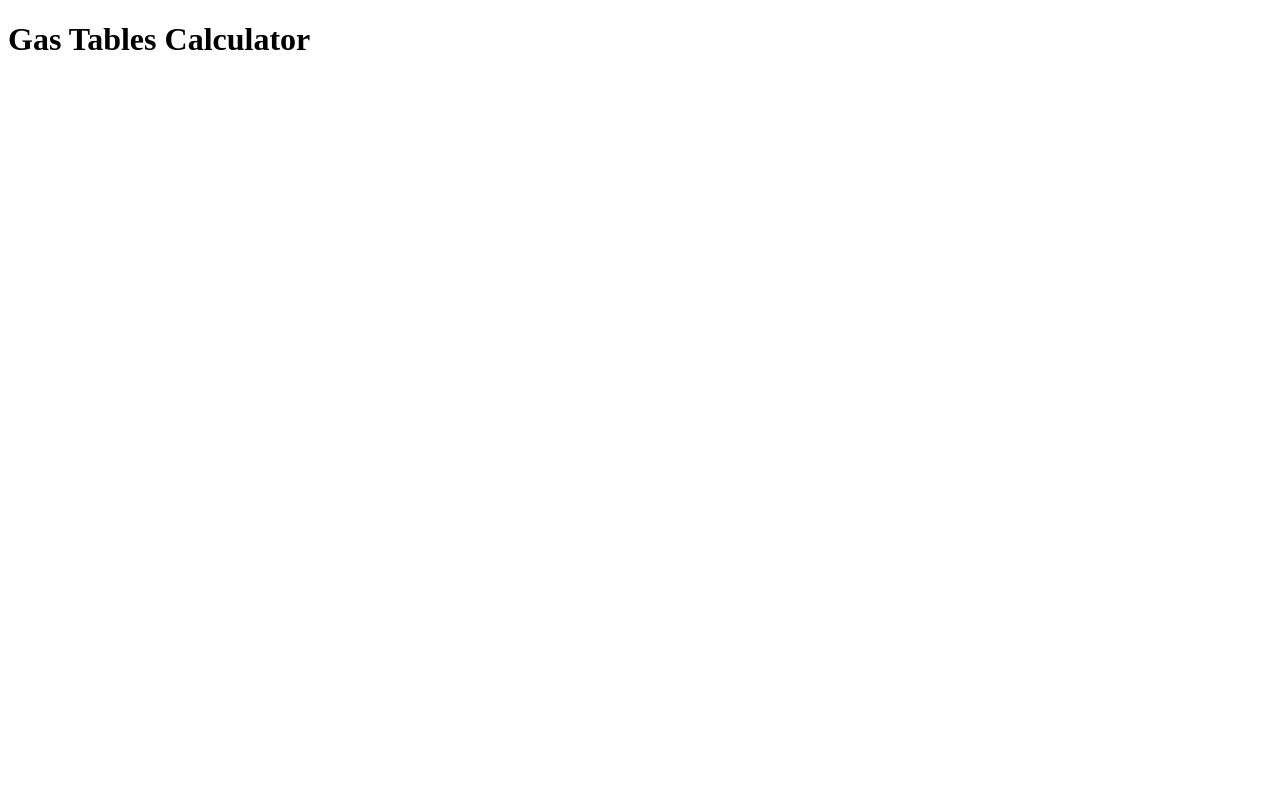
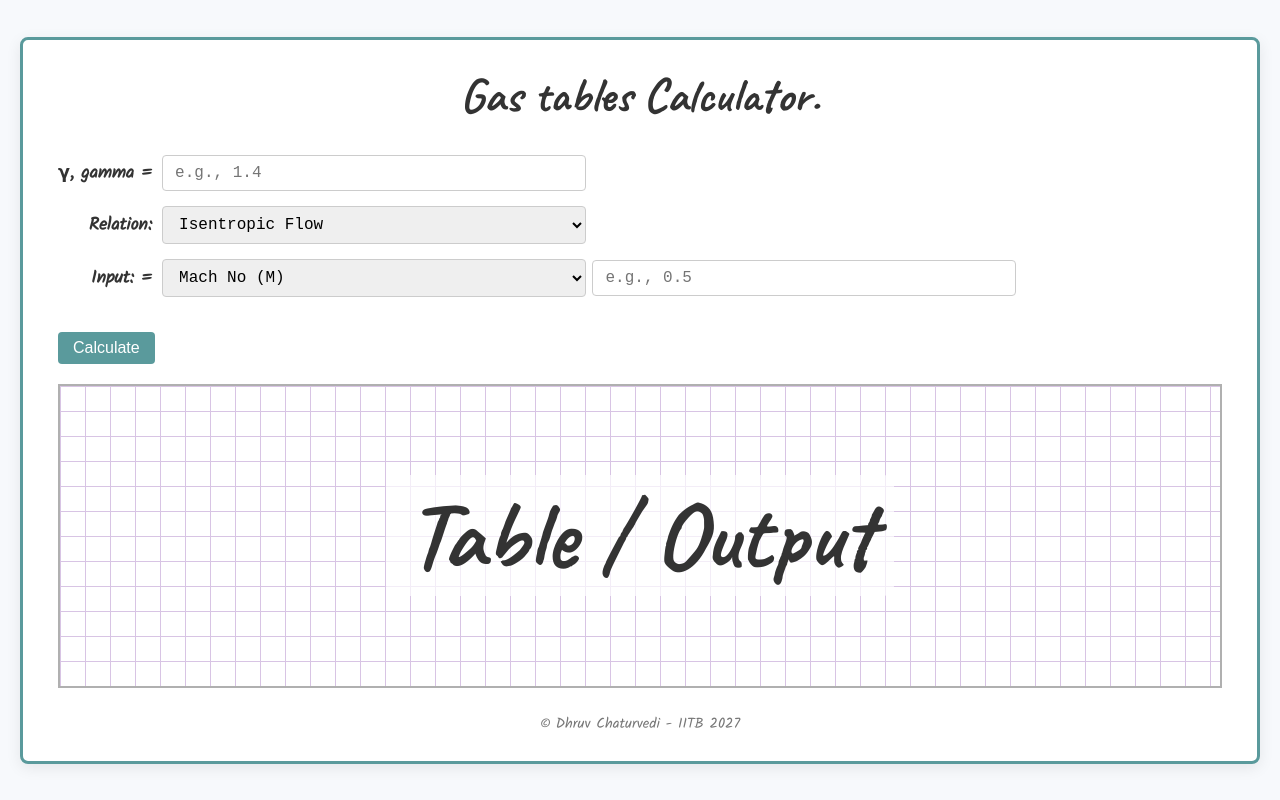
Before and after one commit to DH-ai/gas-table-calculator, a plain HTML site: page index.html in a window 1280 px wide. Drawn offline with Linux system fonts and the light colour scheme.

Commit message:
worked on the frontend a little bit

```diff
--- a/index.html
+++ b/index.html
@@ -3,9 +3,56 @@
 <head>
     <meta charset="UTF-8">
     <meta name="viewport" content="width=device-width, initial-scale=1.0">
-    <title>Document</title>
+    <title>Gas Tables Calculator</title>
+
+    <link rel="preconnect" href="https://fonts.googleapis.com">
+    <link rel="preconnect" href="https://fonts.gstatic.com" crossorigin>
+    <link href="https://fonts.googleapis.com/css2?family=Caveat:wght@400;700&family=Kalam:wght@300;400&display=swap" rel="stylesheet">
+    <link rel="stylesheet" href="styles.css">
 </head>
 <body>
-    <h1>Gas Tables Calculator</h1>
+
+    <div class="calculator-container">
+        <h1>Gas tables Calculator.</h1>
+
+        <div class="input-section">
+            <label for="gamma">γ, gamma =</label>
+            <input type="text" id="gamma" name="gamma" placeholder="e.g., 1.4">
+
+            <label for="relation">Relation:</label>
+            <select id="relation" name="relation">
+                <option value="isentropic">Isentropic Flow</option>
+                <option value="normal_shock">Normal Shock</option>
+                <option value="fanno">Oblique Shock</option>
+            </select>
+
+            <label for="inputVal">Input: =</label>
+            <span>
+
+
+                <select id="inputVal" name="inputVal">
+                <option value="mach">Mach No (M)</option>
+                <option value="pressure_ratio">Pressure Ratio (P2/P1)</option>
+                <option value="temperature_ratio">Temperature Ratio (T2/T1)</option>
+                <option value="density_ratio">Density Ratio (ρ2/ρ1)</option>
+                <option value="area_ratio">Area Ratio (A/A*)</option>
+            </select>
+                <input type="text" id="mach_no" name="mach_no" placeholder="e.g., 0.5">
+            </span>
+        </div>
+
+        <button id="calculateBtn">Calculate</button>
+
+        <div class="output-area">
+            <h2>Table / Output</h2>
+        </div>
+
+        <footer>
+            &copy; Dhruv Chaturvedi - IITB 2027
+        </footer>
+    </div>
+
+
+
 </body>
 </html>
--- /dev/null
+++ b/styles.css
@@ -0,0 +1,136 @@
+
+/* --- Base Styles --- */
+:root {
+    --border-color: #5a9a9c; /* The teal/blue-green from the drawing */
+    --grid-color: #d8c4e4;   /* The light purple for the grid lines */
+    --text-color: #333;
+    --bg-color: #f7f9fc;
+    --main-bg: #ffffff;
+}
+
+body {
+    font-family: 'Kalam', cursive, sans-serif; /* A font that feels like neat handwriting for labels */
+    background-color: var(--bg-color);
+    color: var(--text-color);
+    display: flex;
+    justify-content: center;
+    align-items: center;
+    min-height: 100vh;
+    margin: 0;
+    padding: 20px;
+    box-sizing: border-box;
+}
+
+/* --- Main Calculator Container --- */
+.calculator-container {
+    width: 100%;
+    max-width: 1200px;
+    background-color: var(--main-bg);
+    border: 3px solid var(--border-color);
+    border-radius: 8px;
+    padding: 25px 35px;
+    box-shadow: 0 4px 15px rgba(0, 0, 0, 0.08);
+}
+
+/* --- Header Title --- */
+h1 {
+    font-family: 'Caveat', cursive; /* The more flowy, cursive font for the main title */
+    font-size: 3rem;
+    color: var(--text-color);
+    text-align: center;
+    margin: 0 0 30px 0;
+}
+
+/* --- Input Section --- */
+.input-section {
+    display: grid;
+    grid-template-columns: auto 1fr; /* Label column sized to content, input takes the rest */
+    gap: 15px 10px; /* 15px row gap, 10px column gap */
+    align-items: center;
+
+    margin-bottom: 30px;
+}
+
+.input-section label {
+    font-size: 1.1rem;
+    font-weight: bold;
+    text-align: right;
+}
+
+/* Styling for text inputs and select dropdown */
+.input-section input[type="text"],
+.input-section select {
+    width: 40%;
+    padding: 8px 12px;
+    border: 1px solid #ccc;
+    border-radius: 4px;
+    font-family: monospace; /* Using a monospace font for numerical inputs */
+    font-size: 1rem;
+    box-sizing: border-box; /* Ensures padding doesn't affect width */
+    transition: border-color 0.3s, box-shadow 0.3s;
+}
+
+.input-section input[type="text"]:focus,
+.input-section select:focus {
+    outline: none;
+    border-color: var(--border-color);
+    box-shadow: 0 0 5px rgba(90, 154, 156, 0.5);
+}
+
+
+
+/* Calculator Button */
+#calculateBtn {
+    background-color: var(--border-color);
+    color: white;
+    border: none;
+    border-radius: 4px;
+    padding: 7px 15px;
+    margin: 5px 0 20px 0;
+    font-size: 1rem;
+    cursor: pointer;
+    transition: background-color 0.3s;
+}
+
+#calculateBtn:hover {
+    background-color: #487f80;
+}
+
+#calculateBtn:active {
+    background-color: #366666;
+}
+
+/* --- Table/Output Area --- */
+.output-area {
+    height: 300px;
+    border: 2px solid #b0b0b0;
+    margin-bottom: 25px;
+    display: flex;
+    justify-content: center;
+    align-items: center;
+    position: relative; /* Needed for pseudo-elements if used, good practice */
+
+    /* Creating the grid background with CSS gradients */
+    background-color: #fff;
+    background-image:
+        linear-gradient(var(--grid-color) 1px, transparent 1px),
+        linear-gradient(to right, var(--grid-color) 1px, transparent 1px);
+    background-size: 25px 25px; /* Size of one grid square */
+}
+
+.output-area h2 {
+    font-family: 'Caveat', cursive;
+    font-size: clamp(3rem, 15vw, 6rem); /* Responsive font size */
+    color: var(--text-color);
+    margin: 0;
+    background-color: rgba(255, 255, 255, 0.7); /* Slight white background to make text more readable */
+    padding: 0 20px;
+    border-radius: 10px;
+}
+
+/* --- Footer --- */
+footer {
+    text-align: center;
+    font-size: 0.9rem;
+    color: #777;
+}
```
